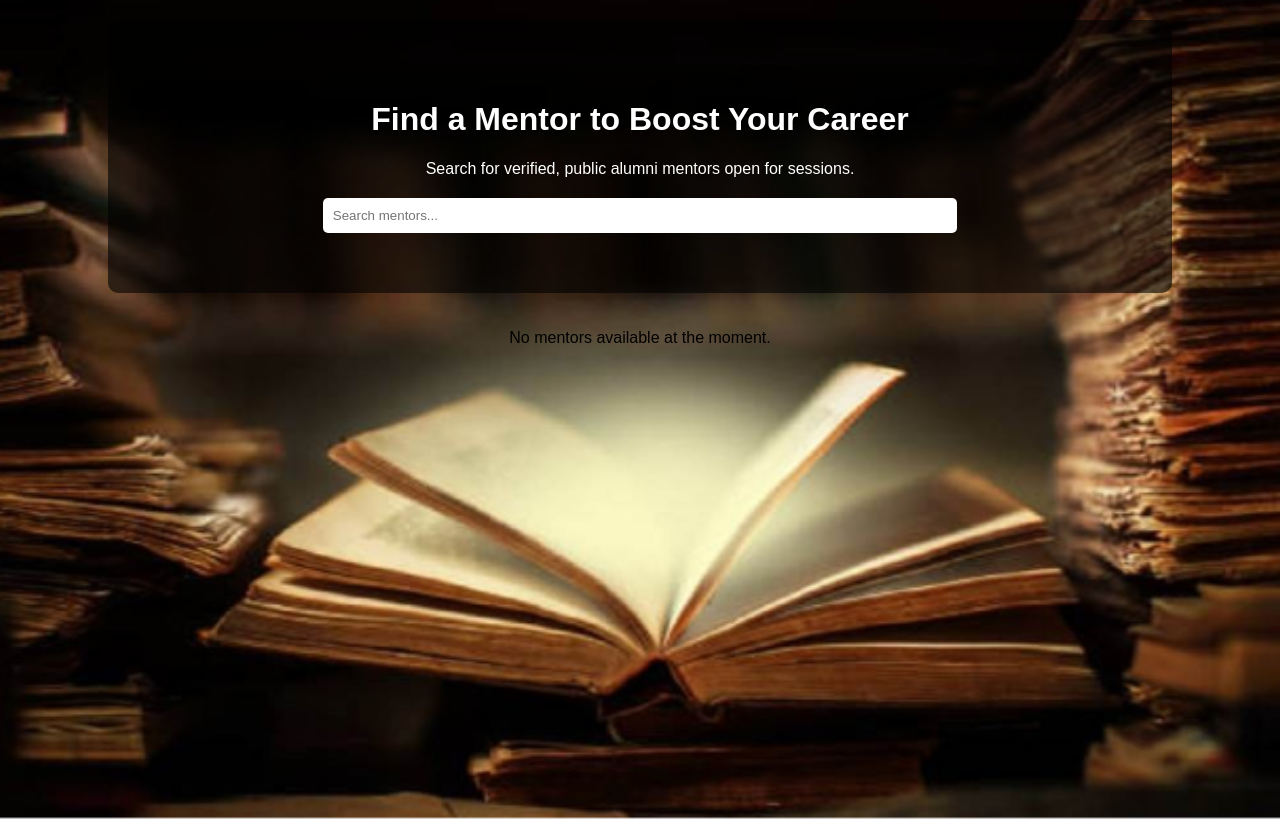
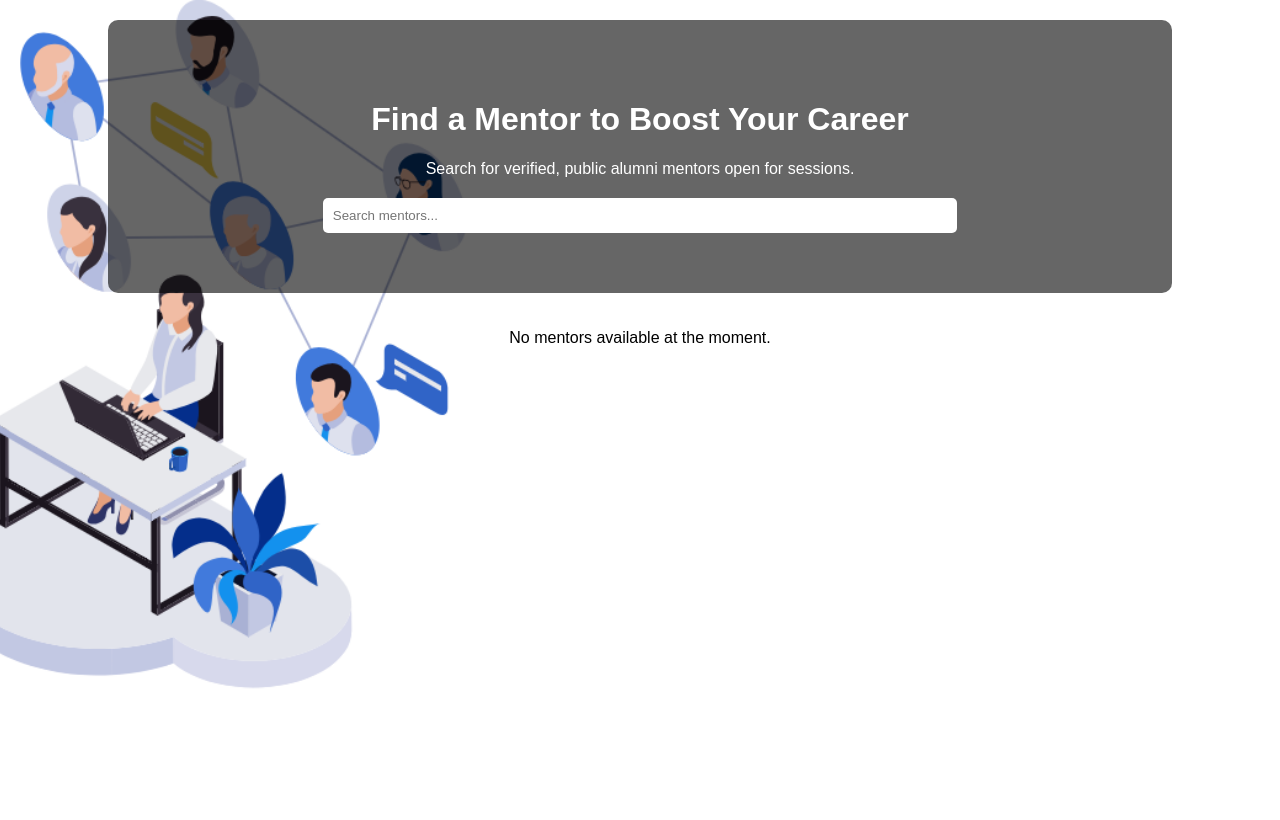
Before and after one commit to Keerthanaa24/alumnexus, a Python web app: template templates/mentorship.html in a window 1280 px wide. Run offline with Jinja, Linux system fonts and the light colour scheme; the template is opened without the code that fills it, so the values that code supplies are empty.

Commit message:
Update mentorship.html

```diff
--- a/templates/mentorship.html
+++ b/templates/mentorship.html
@@ -9,7 +9,7 @@
             font-family: Arial, sans-serif;
             margin: 0;
             padding: 0;
-            background: url('/static/images/background_feed.PNG') no-repeat center center/cover;
+            background: url('/static/images/alumnet.png') no-repeat center center/cover;
             text-align: center;
             height:100vh;
         }
```
